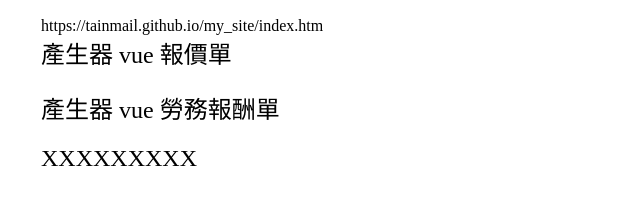
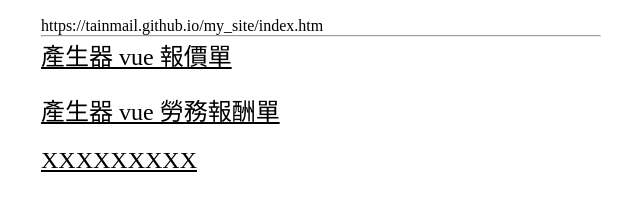
Before and after one commit to tainmail/my_site, a plain HTML site: page index.htm in a window 1280 px wide. Shown: the part 89-300 px from the top of the page, without its empty margins (319-959 px from the left). Drawn offline with Linux system fonts and the light colour scheme.

Commit message:
0924-1402

```diff
--- a/index.htm
+++ b/index.htm
@@ -12,13 +12,14 @@
 h1{background:#000; color:#fff; font-weight:normal; padding:10px; margin-bottom:20px;}
 ul{list-style:none;}
 li{font-size:24px; margin-bottom:20px;}
-a:link, a:visited{color:#000; text-decoration:none;}
+a:link, a:visited{color:#000; }
 </style>
 </head>
 <body>
 <div class="wrapper">
 	<h1>森田作品集 GitHub Pages</h1>
 	<p>https://tainmail.github.io/my_site/index.htm</p>
+	<hr>
 	<ul>
 		<li><a href="2025/2025-0814/ok001.htm">產生器 vue 報價單</a></li>
 		<li><a href="2025/2025-0918/ok001.htm">產生器 vue 勞務報酬單</a></li>
```
